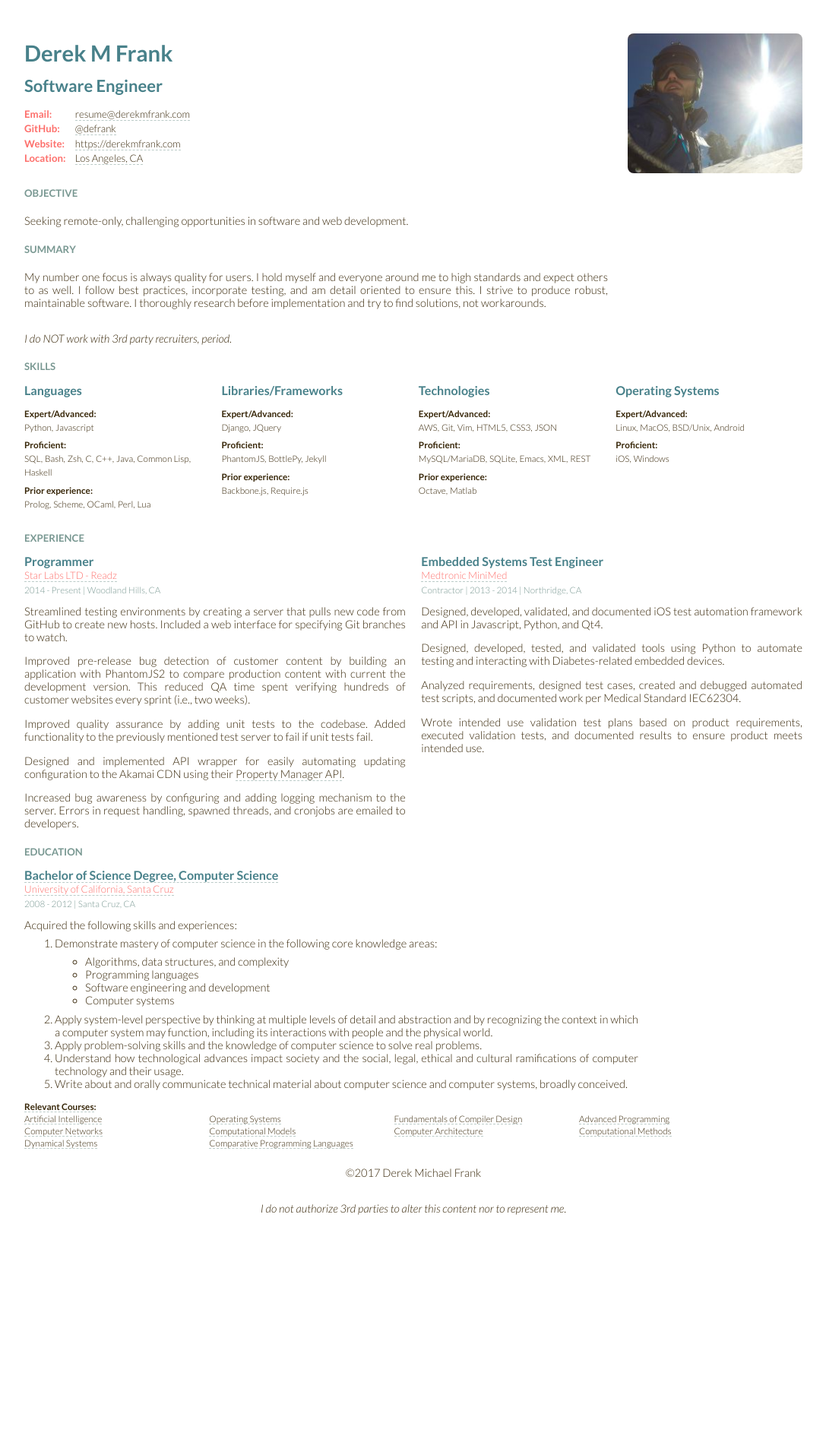
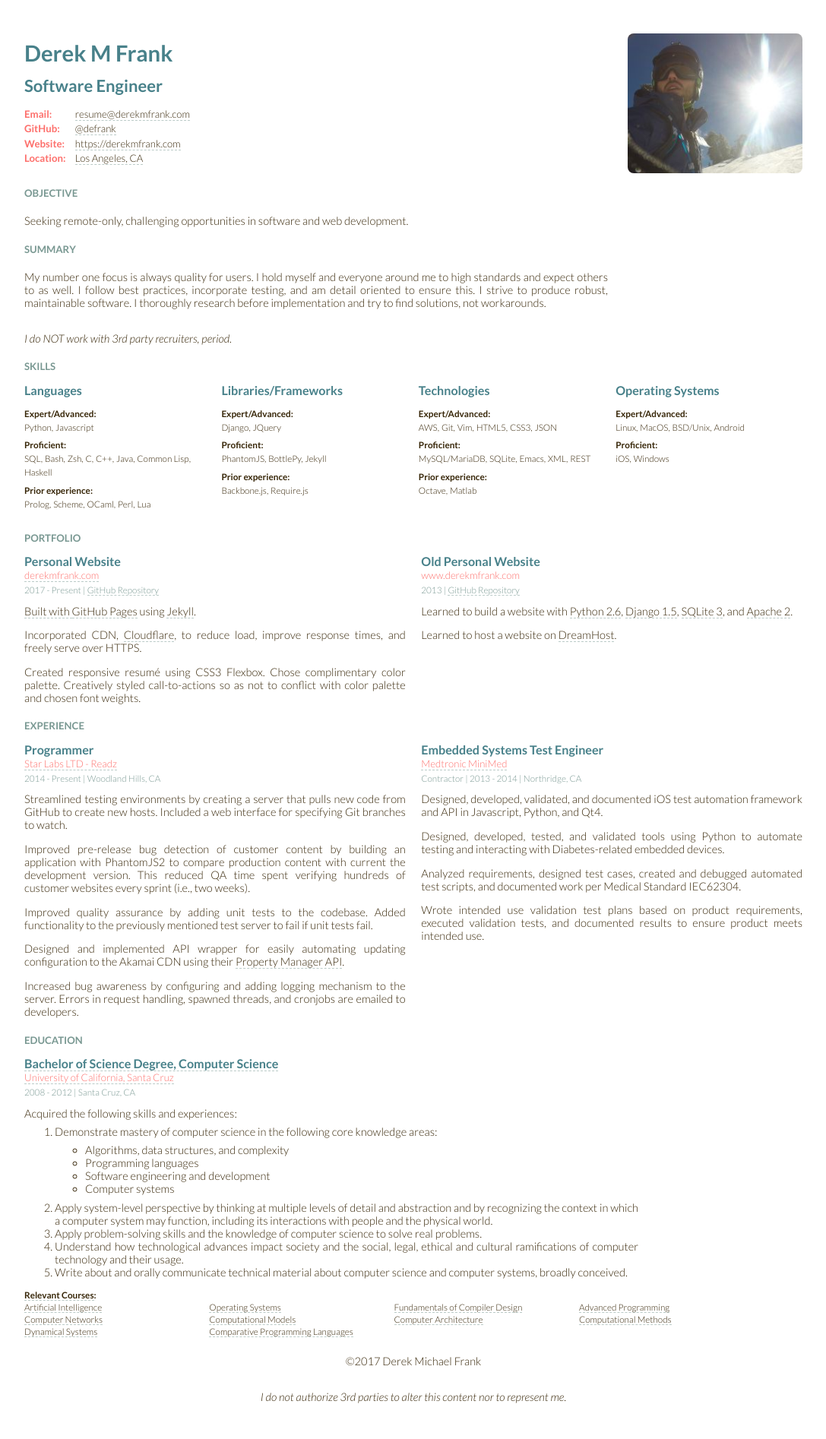
Before and after one commit to defrank/defrank.github.io, a Jekyll site: the page built from resume.html, in a window 1280 px wide. Shown: the whole page at 76% size, without its empty margins (96-1183 px from the left). Built offline with Jekyll 4.4.1, drawn with Linux system fonts in a browser that asks for light colours; before the commit the page ends 1646 px from its top, so only the background shows below that.

Commit message:
feat(resume): Add portfolio section
Includes content:
* Current personal website
* Old personal website

WIP #4

```diff
--- a/resume.html
+++ b/resume.html
@@ -256,12 +256,14 @@ layout: blank
         color: #48818A;
     }
 
+    .creative-work,
+    .creative-work:visited,
     .organization,
     .organization:visited {
         font-size: 0.9rem;
         color: #FD6F6B;
     }
-    .organization + .metadata {
+    h4 ~ .metadata {
         line-height: 2;
         font-size: 0.8rem;
         color: #799892;
@@ -378,6 +380,7 @@ layout: blank
     main > section > section.skills {
         flex-basis: 24%;
     }
+    main > section > section.project,
     main > section > section.job {
         flex-basis: 49%;
     }
@@ -386,6 +389,7 @@ layout: blank
         flex-basis: 99%;
     }
     @media screen and (max-width: 1023px) {
+        main > section > section.project,
         main > section > section.job,
         main > section > section.skills,
         main > section > section {
@@ -393,6 +397,7 @@ layout: blank
         }
     }
     @media screen and (max-width: 599px)  {
+        main > section > section.project,
         main > section > section.job,
         main > section > section {
             flex-flow: column;
@@ -672,6 +677,40 @@ layout: blank
 
     <div class="page-break"></div>
 
+    <section id="portfolio">
+        <h3>Portfolio</h3>
+
+        <section class="project">
+            <h4>Personal Website</h4>
+            <a class="creative-work" href="https://derekmfrank.com/">derekmfrank.com</a>
+            <div class="metadata"><time>2017</time> - Present | <a target="_blank"
+                href="{{ site.github.repository_url }}">GitHub Repository<a></div>
+
+            <p>Built with <a target="_blank" href="https://pages.github.com/">GitHub Pages</a> using
+            <a target="_blank" href="https://jekyllrb.com/">Jekyll</a>.</p>
+            <p>Incorporated CDN, <a target="_blank" href="https://www.cloudflare.com/">Cloudflare</a>,
+            to reduce load, improve response times, and freely serve over HTTPS.</p>
+            <p>Created responsive resumé using CSS3 Flexbox.  Chose complimentary color palette.
+            Creatively styled call-to-actions so as not to conflict with color palette and chosen
+            font weights.</p>
+        </section>
+
+        <section class="project">
+            <h4>Old Personal Website</h4>
+            <span class="creative-work">www.derekmfrank.com</span>
+            <div class="metadata"><time>2013</time> | <a target="_blank"
+                href="{{ site.github.owner_url }}/old-personal-website">GitHub Repository</a></div>
+
+            <p>Learned to build a website with
+            <a target="_blank" href="https://docs.python.org/2.6/">Python 2.6</a>,
+            <a target="_blank" href="https://www.djangoproject.com/">Django 1.5</a>,
+            <a target="_blank" href="https://sqlite.org/">SQLite 3</a>,
+            and <a target="_blank" href="https://httpd.apache.org/">Apache 2</a>.</p>
+            <p>Learned to host a website on
+            <a target="_blank" href="https://www.dreamhost.com/">DreamHost</a>.</p>
+        </section>
+    </section>
+
     <section id="experience">
         <h3>Experience</h3>
         <!-- Instead of listing responsibilities, show your impact in the role. -->
```
